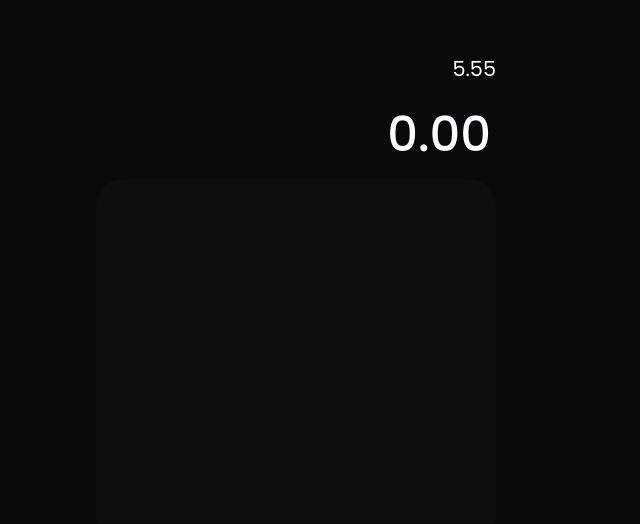
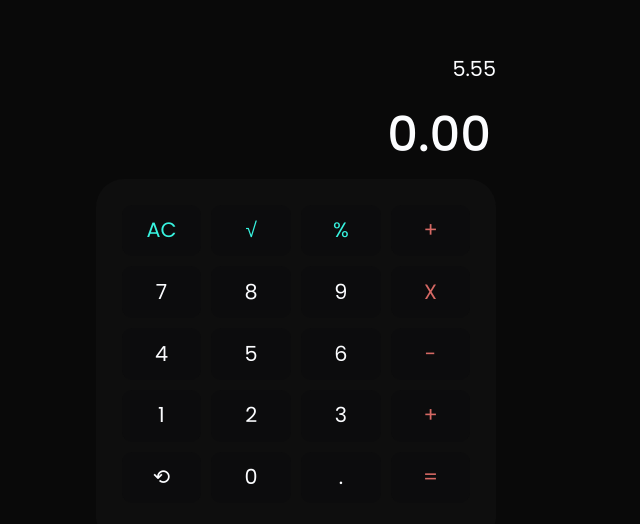
Before and after one commit to developer-luizcarlos/nextjs-calculator-theme-switch, a Next.js app: page / in a window 1280 px wide. Shown: the part 106-630 px from the top of the page, without its empty margins (344-984 px from the left). Built offline with nearby package versions, Linux system fonts and the light colour scheme.

Commit message:
feat: implement Button component on Calculator component
A set of Button's were implemented on the Calculator component
and their initial/basic property values was also defined.

```diff
--- a/src/components/Calculator/Calculator.tsx
+++ b/src/components/Calculator/Calculator.tsx
@@ -1,7 +1,7 @@
 import "./Calculator.css";
 
 // components importation
-// import Button from "../Button/Button";
+import Button from "../Button/Button";
 
 const Calculator: React.FC = () => {
   return (
@@ -11,7 +11,28 @@ const Calculator: React.FC = () => {
         <span className="calc__last-result">5.55</span>
         <input type="text" disabled value={"0.00"} className="calc__display" />
       </header>
-      <div className="calc__pad"></div>
+      <div className="calc__pad">
+        <Button label="AC" role="action" />
+        <Button label="&#8730;" role="action" />
+        <Button label="%" role="action" />
+        <Button label="+" role="operational" />
+        <Button label="7" role="normal" />
+        <Button label="8" role="normal" />
+        <Button label="9" role="normal" />
+        <Button label="X" role="operational" />
+        <Button label="4" role="normal" />
+        <Button label="5" role="normal" />
+        <Button label="6" role="normal" />
+        <Button label="-" role="operational" />
+        <Button label="1" role="normal" />
+        <Button label="2" role="normal" />
+        <Button label="3" role="normal" />
+        <Button label="+" role="operational" />
+        <Button label="&#10226;" role="normal" />
+        <Button label="0" role="normal" />
+        <Button label="." role="normal" />
+        <Button label="=" role="operational" />
+      </div>
     </article>
   );
 };
```
